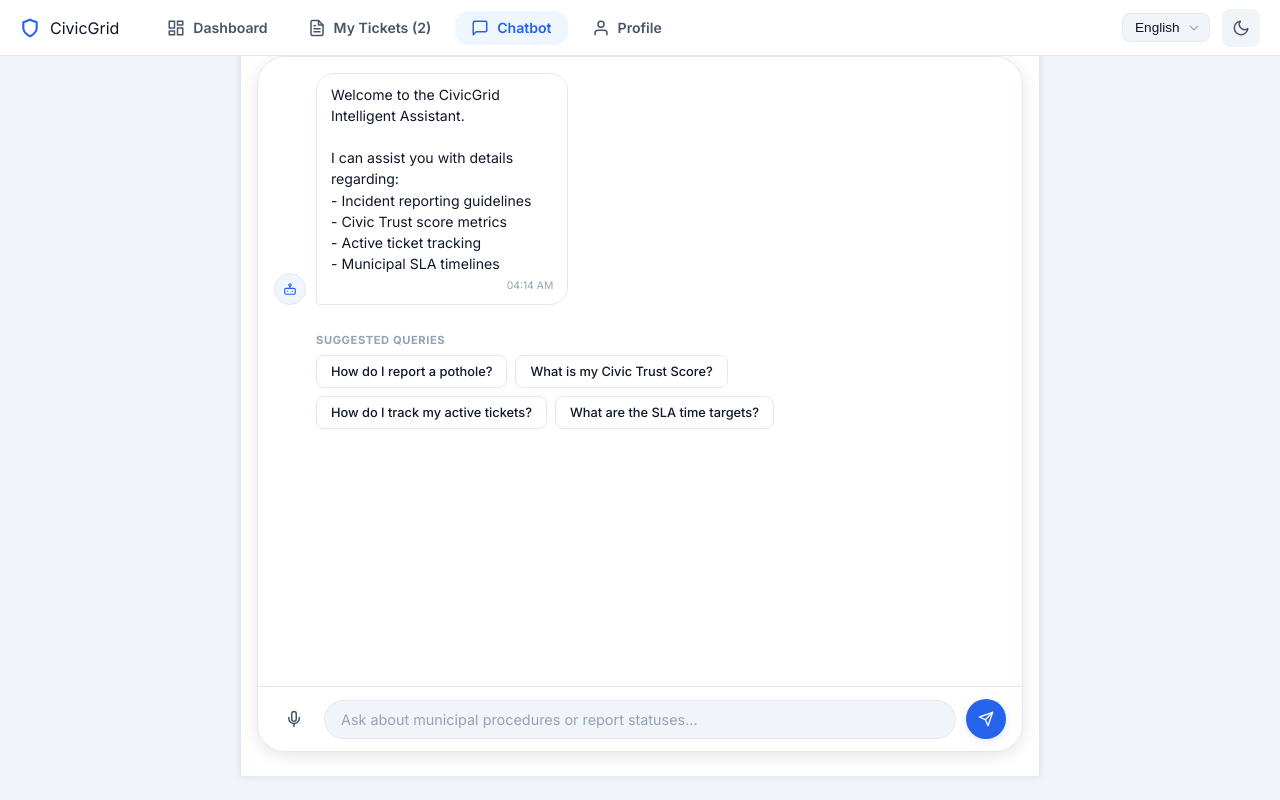
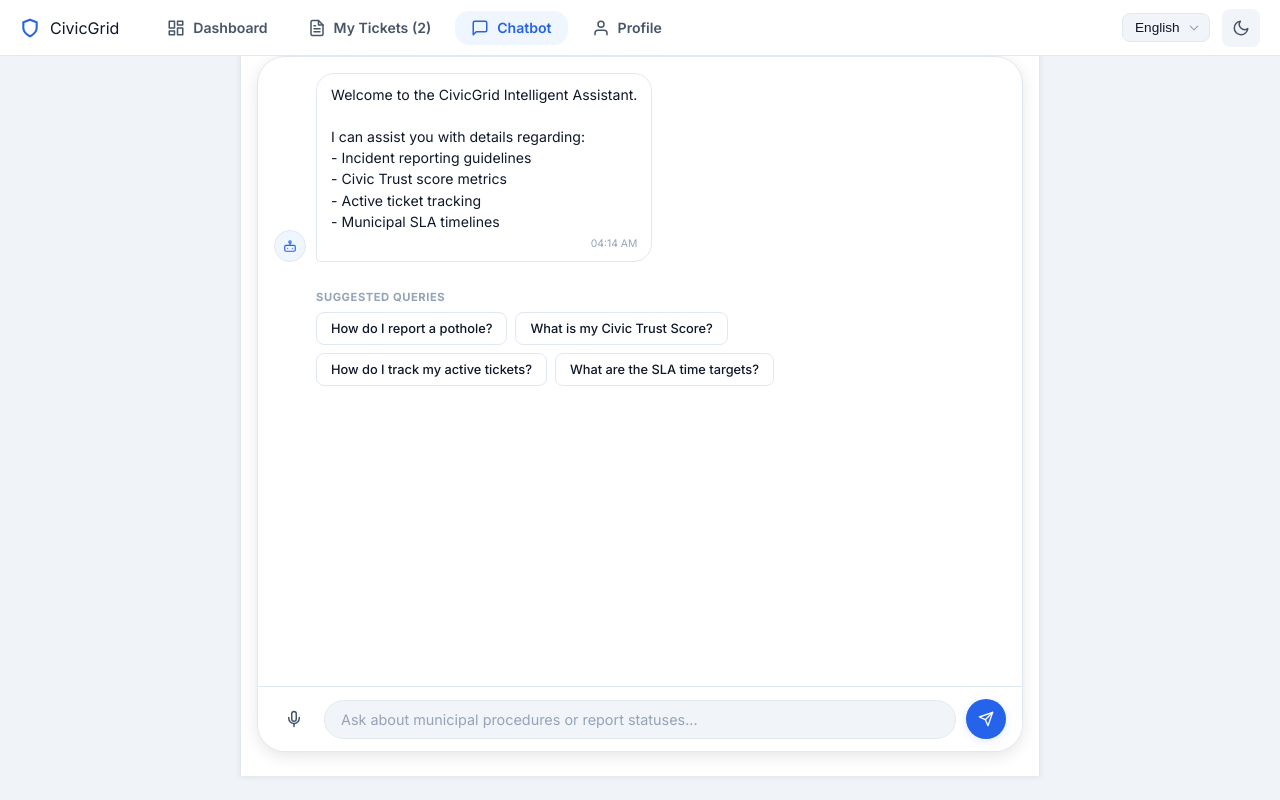
Before and after one commit to yash1746/Civicgrid, a React (Vite) app in the folder frontend/: page / in a window 1280 px wide. Both pictures are taken after a click on the button "Chatbot". Shown: the part 24-824 px from the top of the page. Built offline with nearby package versions, Linux system fonts and the light colour scheme; no server answers.

Commit message:
fix: resolve bubble wrapping width calculations to ensure uniform message spacing

```diff
--- a/frontend/src/components/citizen/ChatbotTab.jsx
+++ b/frontend/src/components/citizen/ChatbotTab.jsx
@@ -242,7 +242,7 @@ export default function ChatbotTab() {
                 >
                   {isUser ? Icons.user : Icons.bot}
                 </div>
-                <div style={{ display: 'flex', flexDirection: 'column' }}>
+                <div className="chat-bubble-container">
                   <div className={`chat-bubble ${isUser ? 'user' : 'ai'}`}>
                     {editingIndex === idx ? (
                       <div style={{ display: 'flex', flexDirection: 'column', gap: '8px', minWidth: '220px' }}>
--- a/frontend/src/index.css
+++ b/frontend/src/index.css
@@ -761,8 +761,16 @@ button { font-family: var(--font); cursor: pointer; border: none; }
   justify-content: center;
   font-size: 1rem;
 }
+.chat-bubble-container {
+  display: flex;
+  flex-direction: column;
+  max-width: 75%;
+}
+.chat-bubble-row.user .chat-bubble-container {
+  align-items: flex-end;
+}
 .chat-bubble {
-  max-width: 75%;
+  width: fit-content;
   padding: 10px 14px;
   border-radius: 18px;
   font-size: 0.9rem;
```
